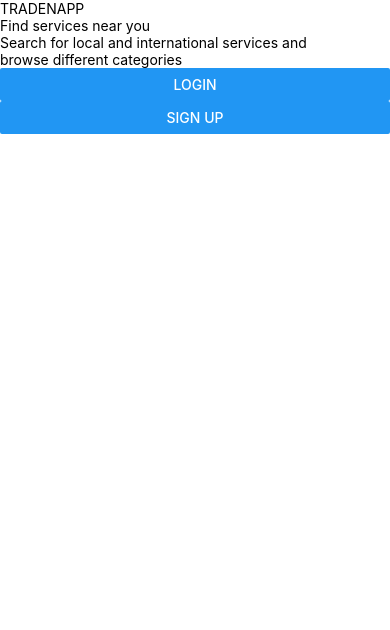
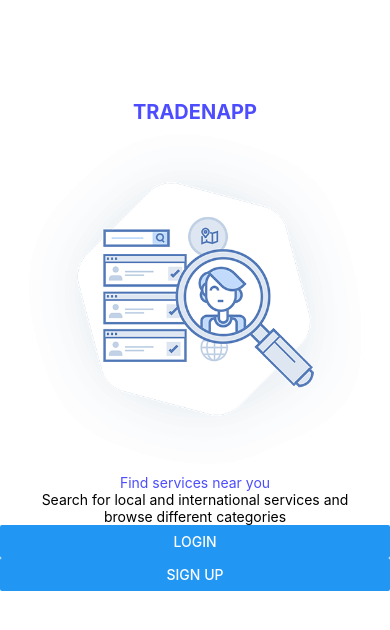
Before and after one commit to GayathriRaja/FoodApp_ReactNative, a React Native app: screen / in a window 390 px wide. Shown: the top 630 px of the page. Built offline with nearby package versions, Linux system fonts and the light colour scheme.

Commit message:
welcomeScreen_updated

```diff
--- a/App.tsx
+++ b/App.tsx
@@ -20,7 +20,6 @@
 const App = () => {
   return (
     <View>
-        {/* <Text>Hello World</Text> */}
         <WelcomeScreen/>
      </View>
   )
--- a/Components/welcomeScreen.tsx
+++ b/Components/welcomeScreen.tsx
@@ -1,6 +1,6 @@
 import React from 'react';
-import {Text,View,Button,Image} from 'react-native'
-// import Carousel from '../Images/assets/carousel1.png'
+import {Text,View,Button,Image,StyleSheet} from 'react-native'
+import Carousel from '../Images/assets/carousel1.png'
 
 
 
@@ -8,16 +8,42 @@
 
     return (
         <View >
-        <Text>TRADENAPP</Text>
-        {/* <Image  source={Carousel} style={{width:350,height:350}}/> */}
-        <Text>Find services near you</Text>
-        <Text>Search for local and international services and</Text>
-        <Text>browse different categories</Text>
-        <Button onPress={()=>{}} title="Login" />
+        <Text style={ComponentStyling.componentHeading}>TRADENAPP</Text>
+        <Image  source={Carousel} style={{width:350,height:350,marginLeft:20}}/>
+        <Text style={ComponentStyling.txt_main}>Find services near you</Text>
+        <Text style={ComponentStyling.txt_sub}>Search for local and international services and</Text>
+        <Text style={ComponentStyling.txt_sub}>browse different categories</Text>
+        <Button  onPress={()=>{}} title="Login"  />
         <Button onPress={()=>{}} title="Sign UP" />
       </View>
     )
 }
 
 
+
+const ComponentStyling=StyleSheet.create({
+
+    componentHeading:{
+       color:"#4d4dff",
+       fontSize:20,
+       fontWeight:"bold",
+       textAlign:"center",
+       marginTop:100
+    },
+
+    txt_main:{
+        color:"#4d4dff",
+        textAlign:"center"
+
+    },
+    txt_sub:{
+        textAlign:"center"
+    }
+
+
+})
+
+
+
+
 export default WelcomeScreen
```
